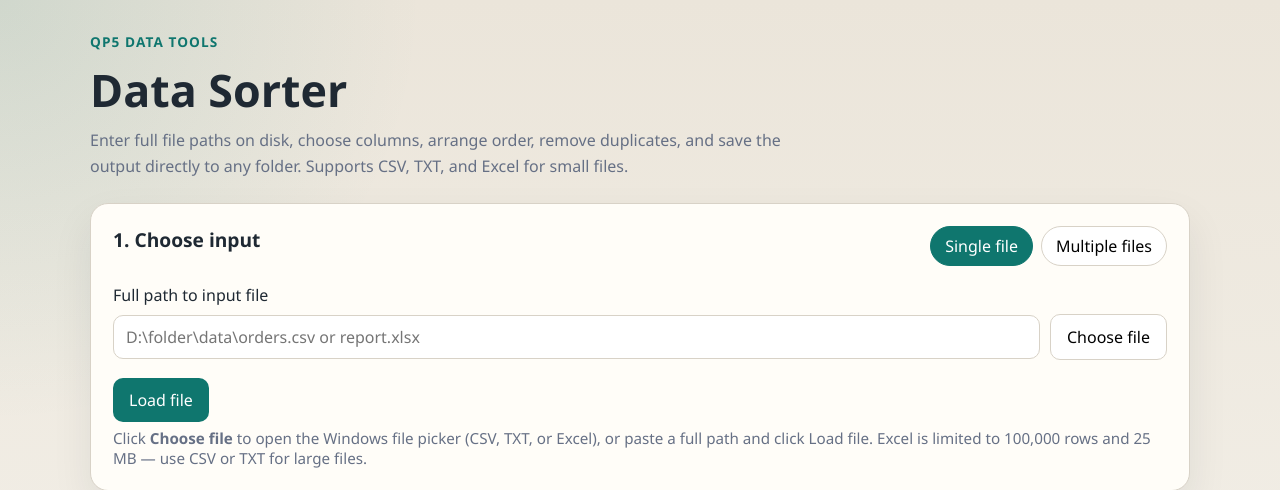
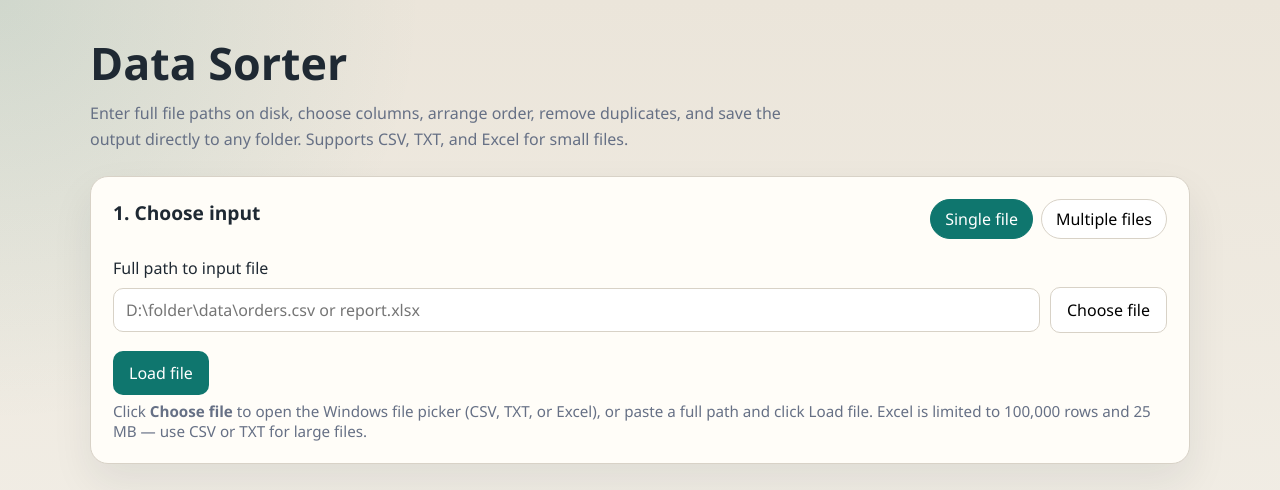
Before and after one commit to mr-ahsan-ghaffar/Data-Sorter, a Flask app: page / in a window 1280 px wide. Shown: the top 490 px of the page. Run offline with Flask 3, Linux system fonts and the light colour scheme.

Commit message:
Remove QP5 Data Tools label from the web UI header.
Co-authored-by: Cursor <cursoragent@cursor.com>

```diff
--- a/templates/index.html
+++ b/templates/index.html
@@ -10,7 +10,6 @@
   <div class="page">
     <header class="hero">
       <div>
-        <p class="eyebrow">QP5 Data Tools</p>
         <h1>Data Sorter</h1>
         <p class="subtitle">
           Enter full file paths on disk, choose columns, arrange order, remove duplicates,
```
